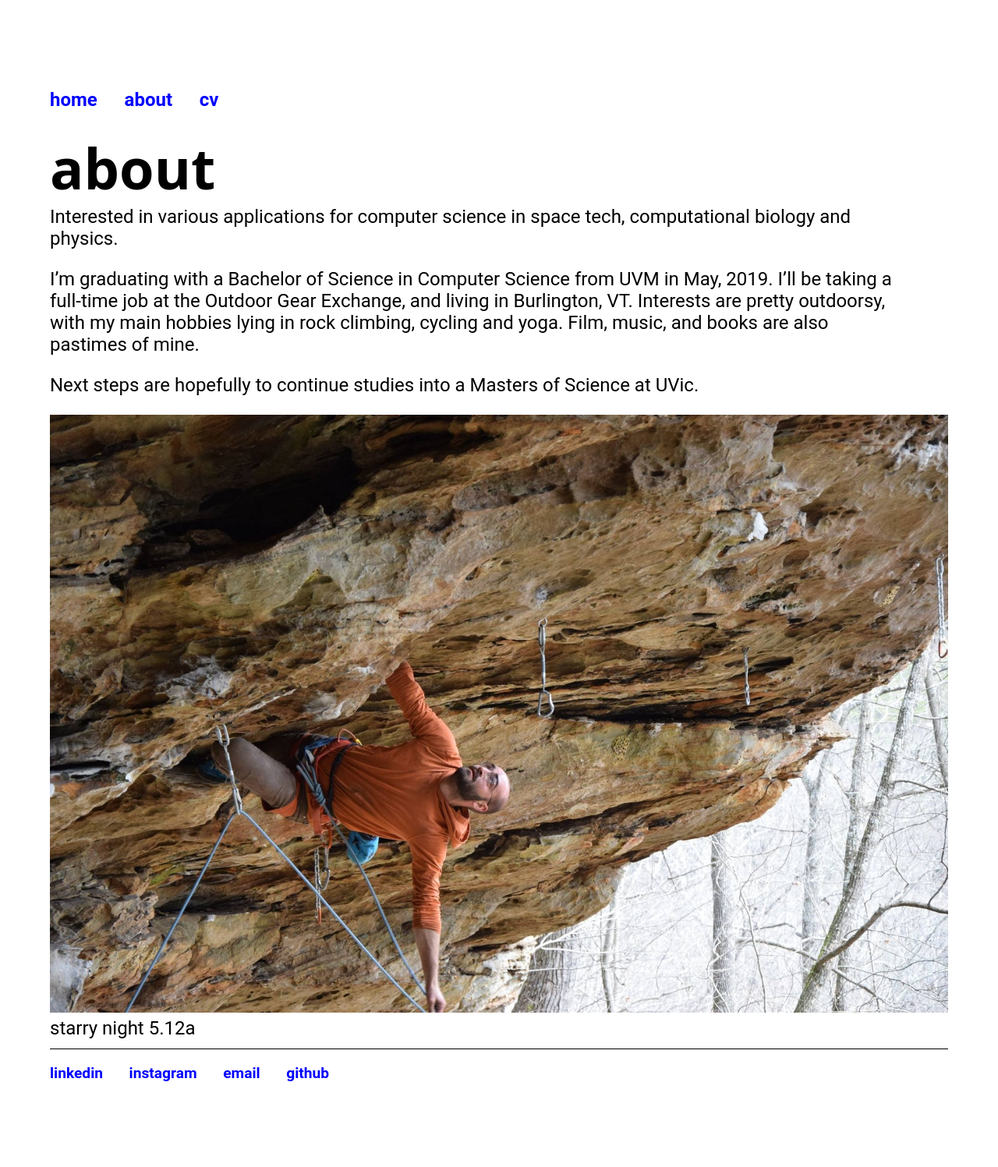
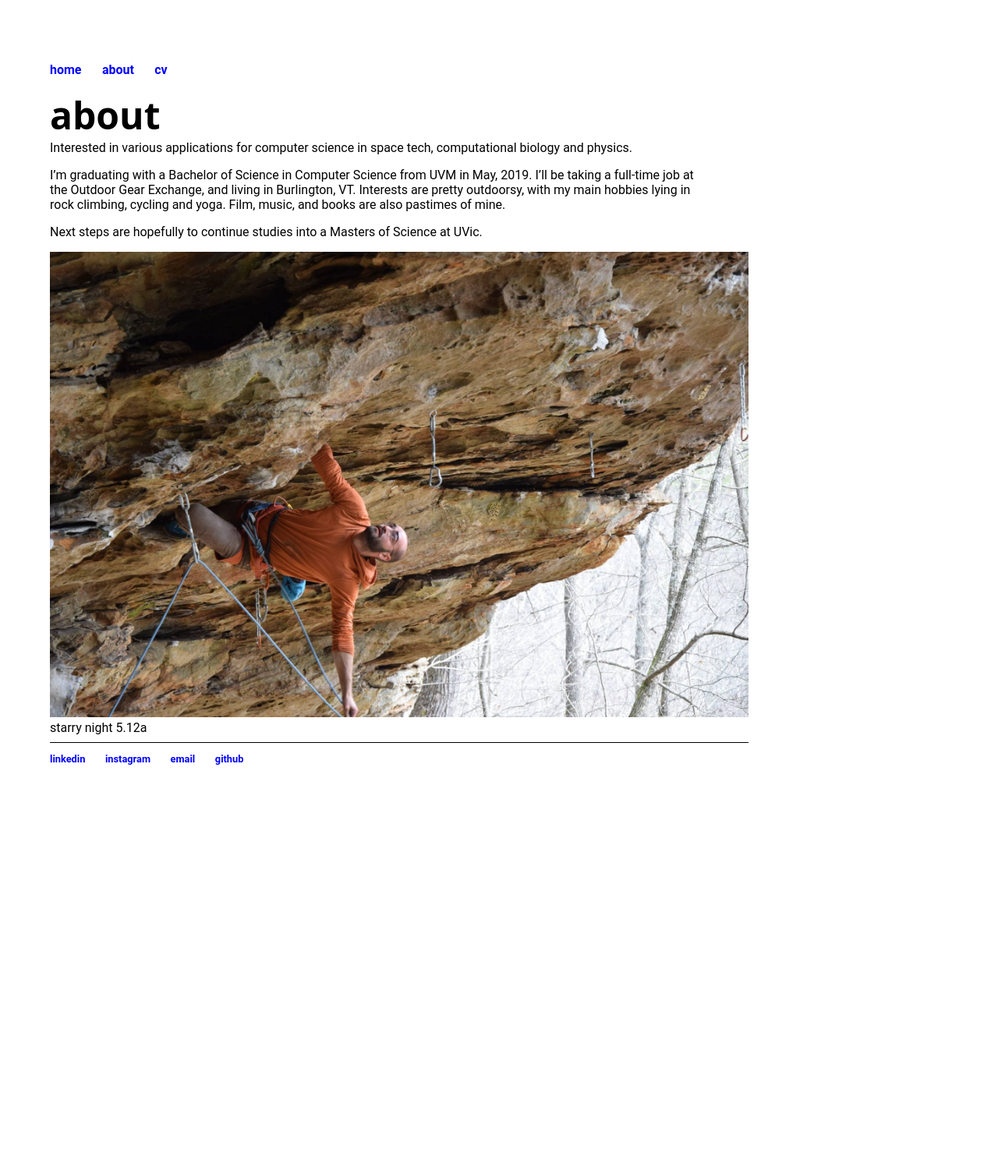
Before and after one commit to jfzieg/jfzieg.github.io, a Jekyll site: the page built from about/about.html, in a window 1280 px wide. Shown: the whole page at 78% size. Built offline with Jekyll 4.4.1, drawn with Linux system fonts in a browser that asks for light colours; after the commit the page ends 1058 px from its top, so only the background shows below that.

Commit message:
Should be woworking now

```diff
--- a/css/main.css
+++ b/css/main.css
@@ -8,10 +8,8 @@
 }
 body {
     font-family: 'Roboto', sans-serif;
-    font-size: 1em;
     padding: 0px;
-    margin: 7% auto;
-    width: 70%;
+    margin: 5%;
     overflow: overlay;
 }
 nav ul, footer ul {
@@ -67,32 +65,33 @@ ul.posts {
 ul.posts li {
     list-style: none;
 }
-div.gallery {
+.gallery {
     float: left;
     width: 100%;
 }
-div.gallery img {
+.gallery img {
     width: 100%;
     height: auto;
 }
-.responsive {
-    float: left;
-    width: 50%;
-}
+
 
 @media (min-width: 500px) {
   /* Rules for tablets and bigger viewports */
     .responsive {
         width: 100%;
     }
-    body{
+    body {
         width: 90%;
         font-size: 1.5em;
     }
 }
 
-@media (min-width: 992px) {
+@media (min-width: 900px) {
   /* Rules for laptops, small desktop screens and bigger viewports */
+    body {
+    	width: 70%;
+        font-size: 1em;
+    }
 }
 
 @media (min-width: 1200px) {
```
